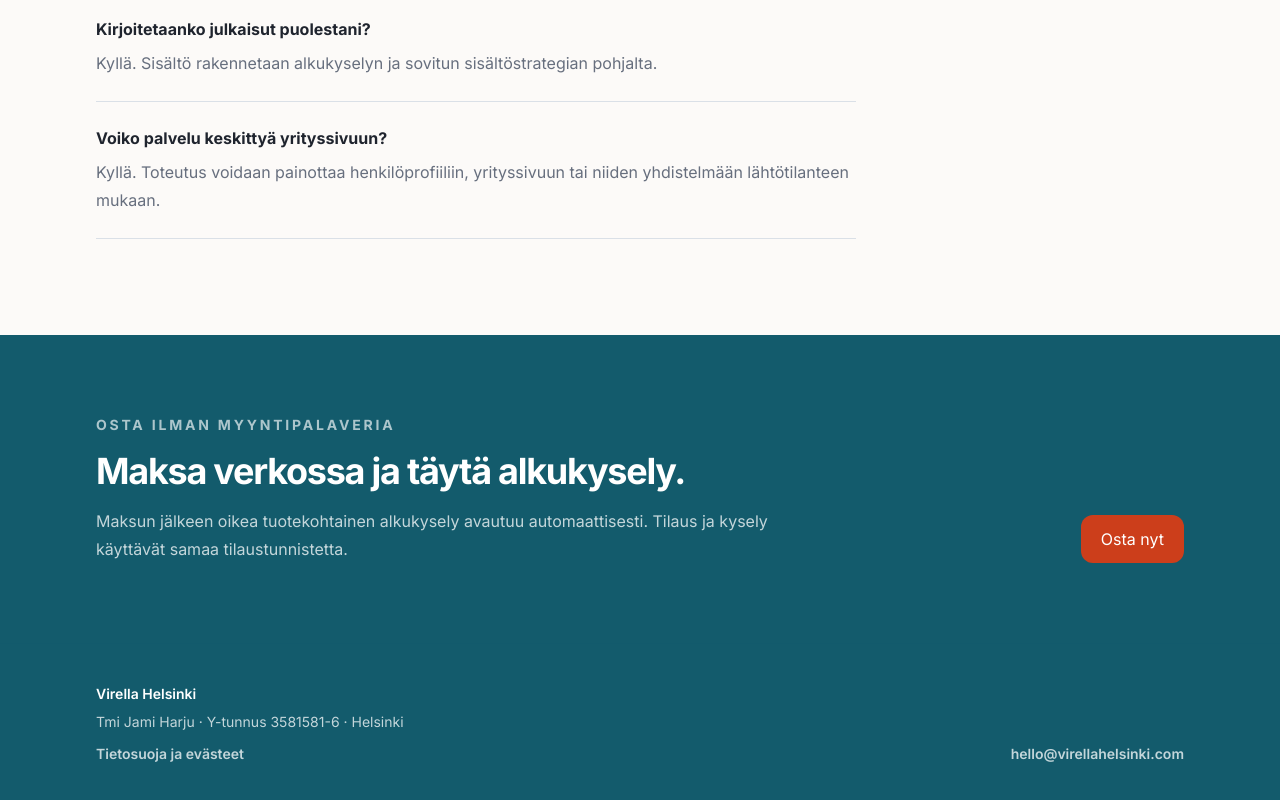
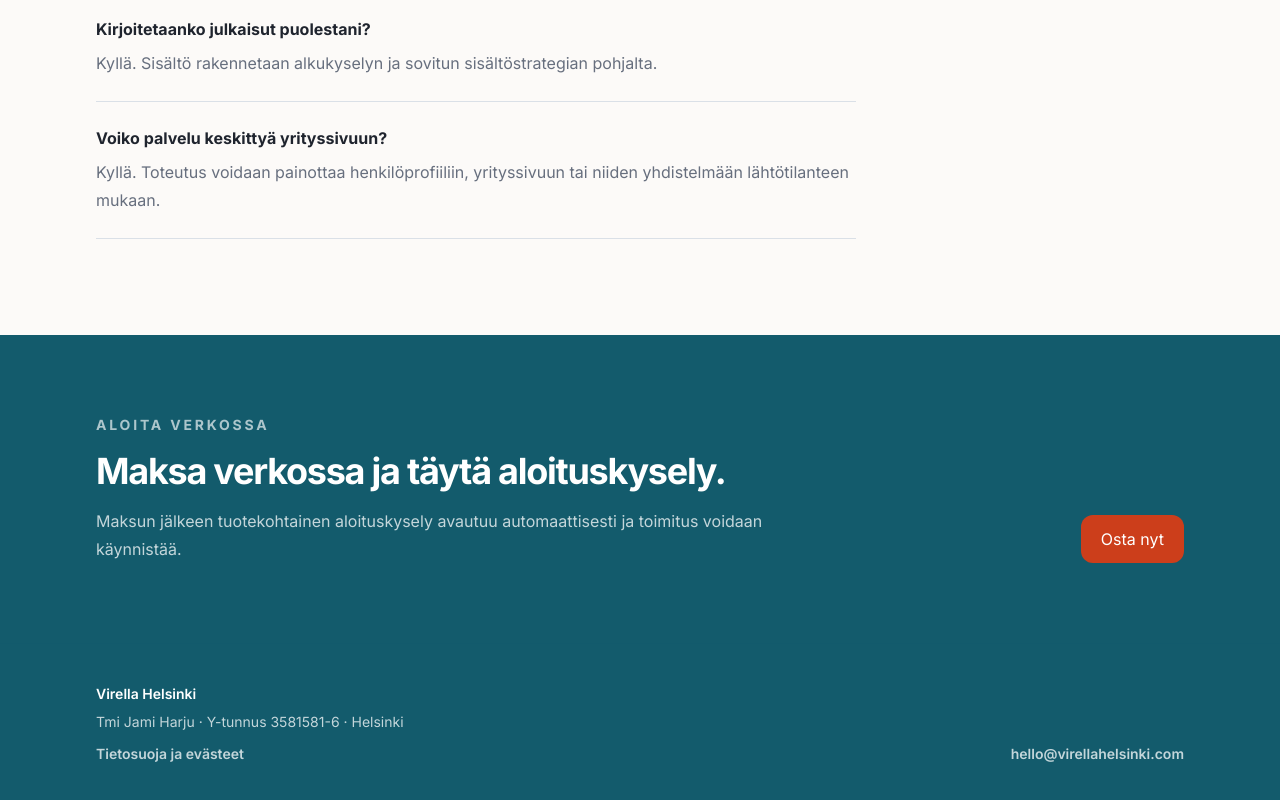
Before and after one commit to Jambovisuaalit/virella-helsinki-web, a Next.js app: page /linkedin in a window 1280 px wide. Shown: the part 1908-2708 px from the top of the page. Built offline with nearby package versions, Linux system fonts and the light colour scheme.

Commit message:
copy: finish Conversion Fix purchase flow messaging

```diff
--- a/components/marketing/service-landing-page.tsx
+++ b/components/marketing/service-landing-page.tsx
@@ -143,9 +143,9 @@ export function ServiceLandingPage({ productKey }: ServiceLandingPageProps) {
           <SectionContainer className="py-16 md:py-20">
             <div className="flex flex-col gap-7 md:flex-row md:items-end md:justify-between">
               <div className="max-w-[680px]">
-                <p className="text-xs font-bold uppercase tracking-[0.2em] text-white/65 sm:text-sm">Osta ilman myyntipalaveria</p>
-                <h2 className="mt-4 text-3xl font-bold tracking-[-0.035em] sm:text-4xl">{isConversionFix ? "Korjaa näkyvin myyntipullonkaula ensin." : "Maksa verkossa ja täytä alkukysely."}</h2>
-                <p className="mt-4 text-base leading-7 text-white/75">Maksun jälkeen oikea tuotekohtainen alkukysely avautuu automaattisesti. Tilaus ja kysely käyttävät samaa tilaustunnistetta.</p>
+                <p className="text-xs font-bold uppercase tracking-[0.2em] text-white/65 sm:text-sm">{isConversionFix ? "Conversion Fix · 690 € · 72 h" : "Aloita verkossa"}</p>
+                <h2 className="mt-4 text-3xl font-bold tracking-[-0.035em] sm:text-4xl">{isConversionFix ? "Korjaa ensin se, mikä estää asiakasta ottamasta yhteyttä." : "Maksa verkossa ja täytä aloituskysely."}</h2>
+                <p className="mt-4 text-base leading-7 text-white/75">{isConversionFix ? "Toimitus alkaa, kun maksu, aloituskysely ja toteutukseen tarvittavat käyttöoikeudet tai materiaalit ovat käytettävissä." : "Maksun jälkeen tuotekohtainen aloituskysely avautuu automaattisesti ja toimitus voidaan käynnistää."}</p>
               </div>
               <BuyButton productId={product.id} label={isConversionFix ? "Osta Conversion Fix · 690 €" : "Osta nyt"} className="shrink-0" source="final_cta" />
             </div>
```
